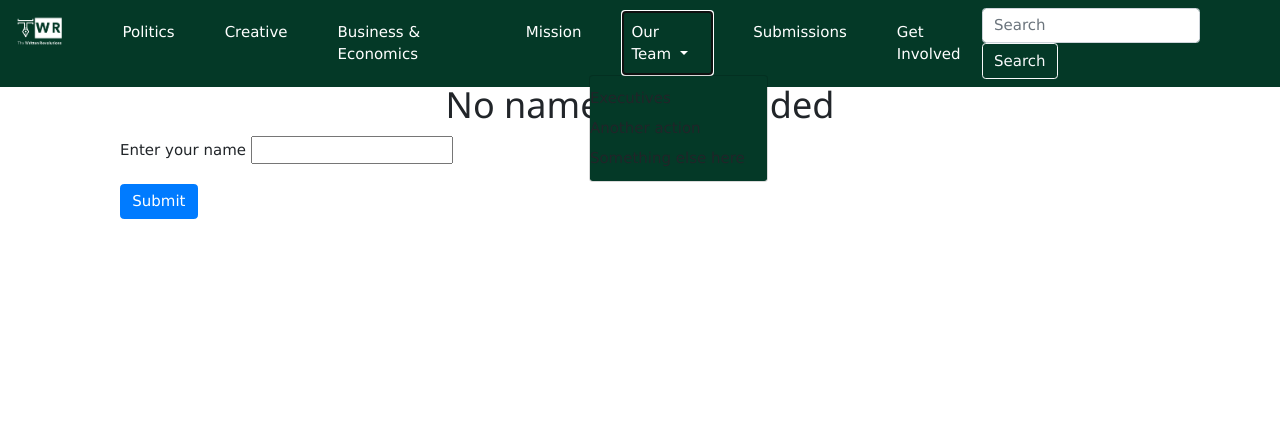
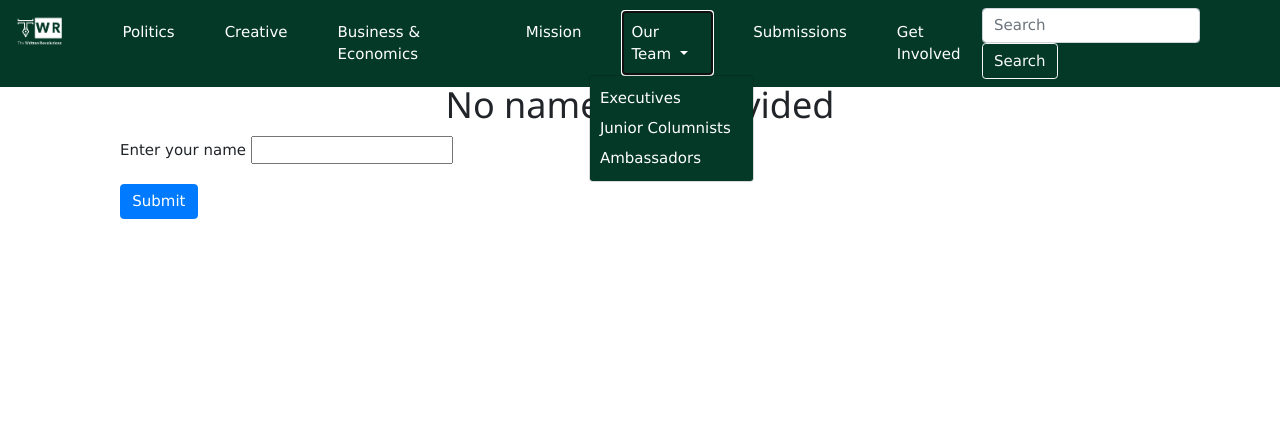
Before and after one commit to moahmed2104/TWR, a Flask app: page /admin_login in a window 1280 px wide, after a click on "Our Team". Shown: the top 427 px of the page. Run offline with Flask 2, Linux system fonts and the light colour scheme; some libraries are stand-ins or nearby versions.

Commit message:
made the dropdown nice

```diff
--- a/app.py
+++ b/app.py
@@ -100,16 +100,16 @@ def business():
 def ourmission():
     return render_template("mission.html")
 
-@app.route("/ourteam")
+@app.route("/execs")
 def mission():
     people = []
-    with open("static/ourteam.csv") as f:
+    with open("static/execs.csv") as f:
         reader = csv.DictReader(f)
 
         for row in reader:
             people.append(row)
     peopleJS = "{'team': " + str(people) + "}"
-    return render_template("ourteam.html", people=people, peopleJS = peopleJS)
+    return render_template("execs.html", people=people, peopleJS = peopleJS)
 
 @app.route("/submissions", methods=["GET","POST"])
 def submissions():
--- a/templates/layout.html
+++ b/templates/layout.html
@@ -88,13 +88,13 @@
                             <li class="nav-item active a">
                                 <a class="nav-link" href='/ourmission'>Mission</a></li>
                             <li class="nav-item dropdown a">
-                                <a class="nav-link dropdown-toggle" href="#" id="navbarDropdown" role="button" data-toggle="dropdown" aria-haspopup="true" aria-expanded="false">
+                                <a class="nav-link dropdown-toggle" href="#" id="navbarDropdown" role="button" data-toggle="dropdown" aria-haspopup="true" aria-expanded="false" style="color: white;">
                                 Our Team
                                 </a>
-                                <div class="dropdown-menu" aria-labelledby="navbarDropdown" style="background-color: #043927; color: white;">
-                                      <a class="dropdown-item" href="execs.html">Executives</a>
-                                      <a class="dropdown-item" href="#">Another action</a>
-                                      <a class="dropdown-item" href="#">Something else here</a>
+                                <div class="dropdown-menu" aria-labelledby="navbarDropdown" style="background-color: #043927;">
+                                      <a class="dropdown-item" href="/execs" style="color: white; margin-left: 10px;">Executives</a>
+                                      <a class="dropdown-item" href="#" style="color: white; margin-left: 10px;">Junior Columnists</a>
+                                      <a class="dropdown-item" href="#" style="color: white; margin-left: 10px;">Ambassadors</a>
 
                                 </div>
                             </li>
```
Also changed, not shown: static/ourteam.csv (deleted, +0 -11 lines).
